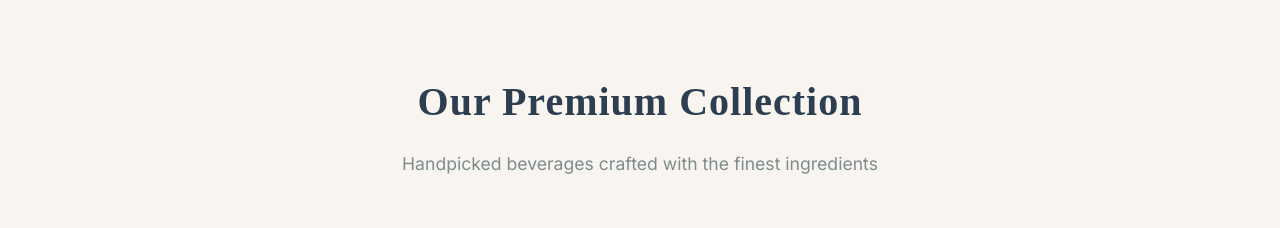
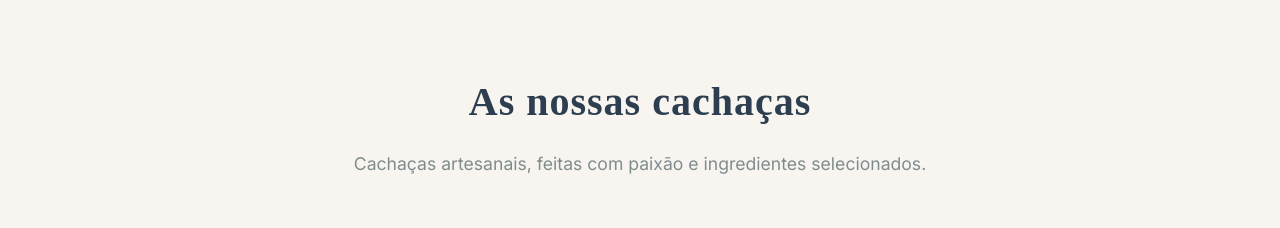
Before and after one commit to Arsev-v/alma-destilada, a plain HTML site: page index.html in a window 1280 px wide. Shown: the part 830-1058 px from the top of the page. Drawn offline with Linux system fonts and the light colour scheme; a web font is replaced by a local one.

Commit message:
Update website content

```diff
--- a/index.html
+++ b/index.html
@@ -1,5 +1,5 @@
 <!DOCTYPE html>
-<html lang="en">
+<html lang="pt-BR">
 <head>
     <meta charset="UTF-8">
     <meta name="viewport" content="width=device-width, initial-scale=1.0">
@@ -60,8 +60,8 @@
     <section id="products" class="products">
         <div class="container">
             <div class="section-header">
-                <h2>Our Premium Collection</h2>
-                <p>Handpicked beverages crafted with the finest ingredients</p>
+                <h2>As nossas cachaças</h2>
+                <p>Cachaças artesanais, feitas com paixão e ingredientes selecionados.</p>
             </div>
             <div class="products-grid">
                 <div class="product-card">
```
Also changed, not shown: CSS/style.css (line endings or trailing spaces).
